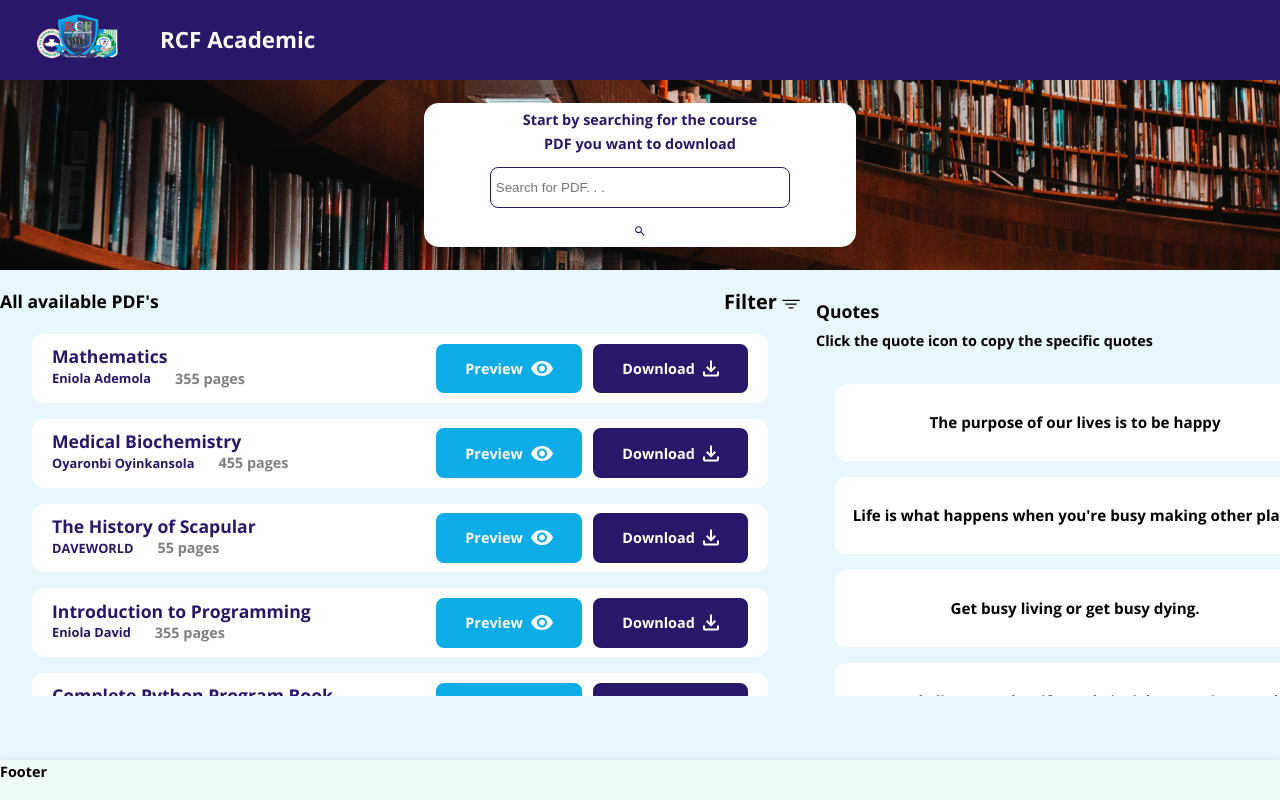
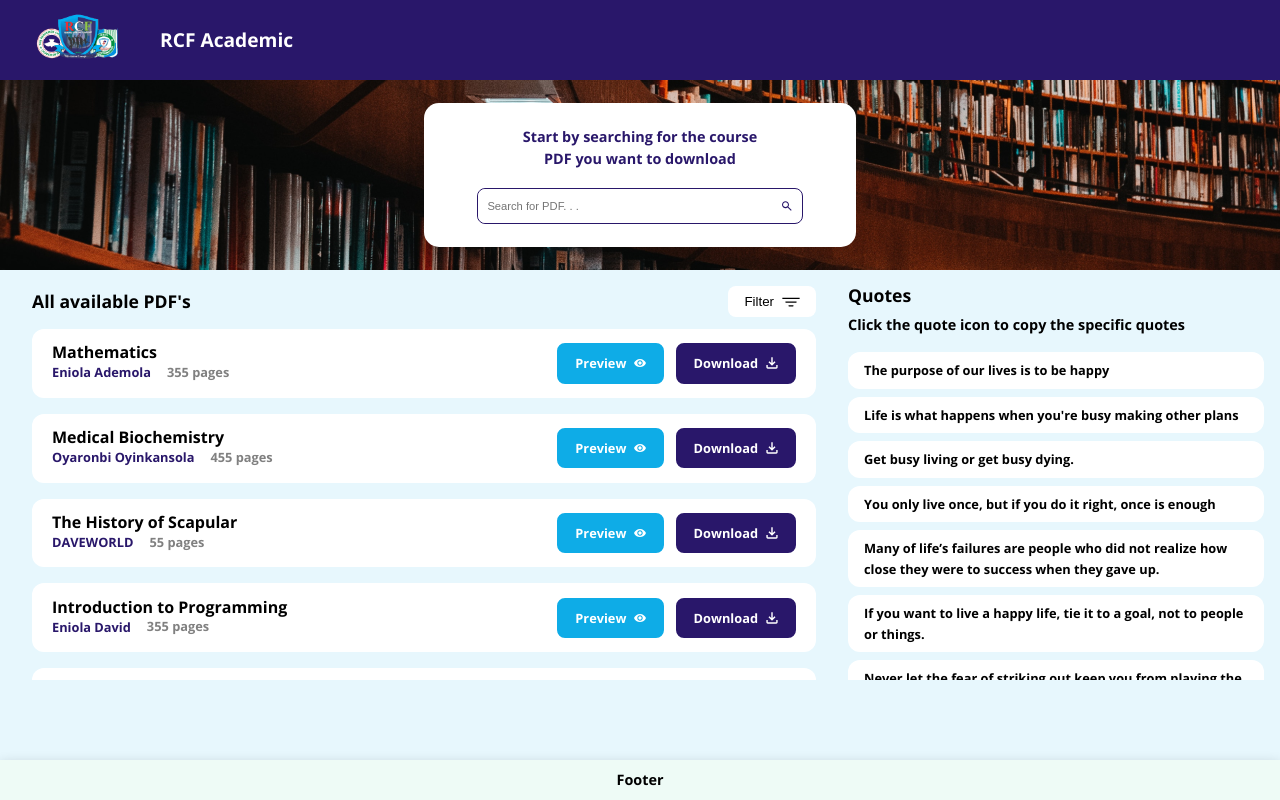
Before and after one commit to RCFPAGE/rcfacademic-frontend, a React (Create React App) app: page / in a window 1280 px wide. Built offline with nearby package versions, Linux system fonts and the light colour scheme.

Commit message:
Updated UI

```diff
--- a/src/components/MainHeader.jsx
+++ b/src/components/MainHeader.jsx
@@ -11,6 +11,7 @@ const MainHeader = ({ query, setQuery }) => {
           Start by searching for the course <br />
           PDF you want to download
         </p>
+        <div className="inputField">
           <input
             placeholder="Search for PDF. . ."
             value={query}
@@ -21,6 +22,7 @@ const MainHeader = ({ query, setQuery }) => {
           </div>
         </div>
       </div>
+    </div>
   );
 };
 
--- a/src/components/footer/footer.scss
+++ b/src/components/footer/footer.scss
@@ -17,13 +17,11 @@
 footer {
   height: 5vh;
   width: 100vw;
-  display: grid;
-  // text-align: center;
-  // place-items: center;
-  top: 0;
-  left: 0;
-  //   z-index: 9;
-  // position: fixed;
   background-color: #eefbf6;
   box-shadow: 0 4px 13px rgb(0 0 0 / 20%);
+  bottom: 0;
+  left: 0;
+  position: fixed;
+  display: grid;
+  place-items: center;
 }
--- a/src/components/mainSection/AvailablePdfs.jsx
+++ b/src/components/mainSection/AvailablePdfs.jsx
@@ -11,16 +11,16 @@ const AvailablePdfs = ({ query, setQuery }) => {
     <div className="available__pdfs">
       <div className="available__pdfs-heading">
         <h4>All available PDF's</h4>
-        <p>
+        <button>
           Filter <Filter />
-        </p>
+        </button>
       </div>
       <div className="bookpdfs">
         {filteredPDFs.map(({ id, title, href, authorName, numOfPages }) => {
           return (
             <div className="bookpdf" key={id}>
               <div className="bookpdf__left">
-                <h4 className="book__title">{title}</h4>
+                <h4 className="title">{title}</h4>
                 <div className="bookpdf__left1">
                   <h6>{authorName}</h6>
                   <span>{numOfPages} pages</span>
--- a/src/components/mainSection/Quotes.jsx
+++ b/src/components/mainSection/Quotes.jsx
@@ -8,15 +8,15 @@ const Quotes = () => {
         <h4>Quotes</h4>
         <p>Click the quote icon to copy the specific quotes</p>
       </div>
-      <div className="quotes__words">
+      <ul className="quotes__words">
         {QuoteWords.map(({ id, quote, author }) => {
           return (
-            <h5 key={id} className="quote">
+            <li key={id} className="quote">
               {quote}
-            </h5>
+            </li>
           );
         })}
-      </div>
+      </ul>
     </div>
   );
 };
--- a/src/components/nav/navbar.scss
+++ b/src/components/nav/navbar.scss
@@ -23,13 +23,14 @@ nav {
     // place-items: center;
     // position: fixed;
     background-color: var.$primaryColor;
-    box-shadow: 0 4px 13px rgb(0 0 0 / 20%)
+    box-shadow: 0 4px 13px rgb(0 0 0 / 20%);
 }
 
 .logo {
     width: 10rem;
     height: 10rem;
     object-fit: contain;
+    // border: 1px solid #fff;
 
     p {
         color: var.$colorWhite;
@@ -38,6 +39,9 @@ nav {
     @include mobile(){
         width: 7rem;
         height: 7rem;
-
     }
 }
+
+h3 {
+    font-size: 1.2rem !important;
+}
--- a/src/index.scss
+++ b/src/index.scss
@@ -52,17 +52,20 @@ $container-width-md: 90%;
 $transition: all 500ms ease; /* make sure all transition have a constant effect*/
 
 ::-webkit-scrollbar {
-  width: 0.5em;
+  width: 0.3em;
 }
 
 ::-webkit-scrollbar-track {
-  background: $secondaryColor;
+  background: rgba($color: $secondaryColor, $alpha: 0.2);
   margin-block: 0.5rem;
 }
 
 ::-webkit-scrollbar-thumb {
   border-radius: 100vw;
-  background: $secondaryColorLight;
+  background: $secondaryColor;
+  &:hover {
+    background: #000;
+  }
 }
 
 html {
--- a/src/pages/landingPage/LandingPage.jsx
+++ b/src/pages/landingPage/LandingPage.jsx
@@ -11,7 +11,9 @@ const LandingPage = () => {
   return (
     <div className="landing__page">
       <MainHeader query={query} setQuery={setQuery} />
+
       <div className="middle__section">
+
         <div className="middle__section-right">
           <div className="pagination">
             <button className="btn">PDF's</button>
@@ -19,6 +21,7 @@ const LandingPage = () => {
           </div>
           <AvailablePdfs query={query} setQuery={setQuery} />
         </div>
+
         <div className="middle__section-left">
           <Quotes />
         </div>
--- a/src/pages/landingPage/landingPage.scss
+++ b/src/pages/landingPage/landingPage.scss
@@ -21,10 +21,14 @@
     height: 85vh;
   }
   .middle__section {
-    display: grid;
-    margin-top: 1rem;
-    grid-template-columns: 1fr 1fr;
+    // display: grid;
+    // margin-top: 1rem;
+    // grid-template-columns: 1fr 1fr;
+    display: flex;
+    align-items: flex-start;
+
     .middle__section-right {
+      flex-basis: 65%;
       // overflow-y: hidden; /* Hide vertical scrollbar */
       // overflow-x: hidden; /* Hide horizontal scrollbar */
       .pagination {
@@ -39,6 +43,7 @@
     }
 
     .middle__section-left {
+      flex-basis: 35%;
       overflow-y: hidden; /* Hide vertical scrollbar */
       overflow-x: hidden; /* Hide horizontal scrollbar */
     }
@@ -61,12 +66,14 @@
     display: grid;
     // gap: 3rem;
     place-items: center;
+    padding: 1em;
     @include mobile {
       width: 20rem;
       height: 9rem;
     }
+
     p {
-      line-height: 24.13px;
+      line-height: 22px;
       font-weight: 400;
       color: var.$primaryColor;
       text-align: center;
@@ -74,13 +81,21 @@
     }
 
     position: relative;
+
+    .inputField {
+      display: flex;
+      align-items: center;
+      border: 1px solid var.$primaryColor;
+      border-radius: 0.5rem;
+      padding-right: 0.4rem;
+    }
     input {
-      border: 1px solid var.$primaryColor;
-      padding: 0.3rem;
+      border-radius: 0.5rem;
+      padding: 0.7rem 0.6rem;
       // length
-      border-radius: 0.5rem;
       width: 300px;
-      height: 40.79px;
+      // height: 40.79px;
+      font-size: 0.7rem;
 
       @include mobile {
         width: 250px;
@@ -109,10 +124,12 @@
 
 /********** AvailablePDF's style **********/
 .available__pdfs {
-  width: 800px;
+  // width: 800px;
   max-height: 410px;
   overflow-y: scroll;
   display: grid;
+  padding: 1rem 1rem 5rem 2rem;
+  // border: 1px solid #000;
 
   @include mobile {
     max-height: 610px;
@@ -125,6 +142,8 @@
   align-items: center;
   display: flex;
   justify-content: space-between;
+  margin-bottom: 12px;
+  // border: 1px solid #000;
   @include mobile {
   }
 
@@ -135,11 +154,32 @@
     font-size: 20px;
     text-align: center;
   }
+
+  button {
+    background-color: #fff;
+    padding: 0.5rem 1rem;
+    font-weight: 400;
+    display: flex;
+    align-items: center;
+    gap: 8px;
+    border-radius: 8px;
+    cursor: pointer;
+    &:hover {
+      background-color: var.$secondaryColor;
+      color: var.$colorWhite;
+      svg {
+        path {
+          fill: var.$colorWhite;
+        }
+      }
+    }
+  }
 }
 
 .bookpdfs {
   //   margin-top: 3rem;
-  padding: 1rem;
+  // border: 1px solid #000;
+  // padding: 1rem;
   display: flex;
   flex-direction: column;
   place-items: center;
@@ -152,7 +192,8 @@
   justify-content: space-between;
   padding: 10px 20px;
   align-items: center;
-  width: 46rem;
+  // width: 46rem;
+  width: 100%;
   height: 4.3rem;
   gap: 0.5rem;
   background: var.$colorWhite;
@@ -161,17 +202,24 @@
   @include mobile() {
     align-items: baseline;
     width: 350px;
-    height: 120px;
+    // height: 120px;
     flex-direction: column;
+    gap: 0.2rem;
   }
 
   .bookpdf__left {
     gap: 0.5rem;
 
+    .title {
+      font-size: 1rem;
+    }
+
     .bookpdf__left1 {
-      gap: 1.5rem;
+      gap: 1rem;
       display: flex;
       align-items: center;
+      font-size: 0.8rem;
+      font-weight: 300 !important;
       h6 {
         color: var.$primaryColor;
       }
@@ -185,23 +233,36 @@
   .bookpdf__right {
     display: flex;
     gap: 0.7rem;
+    a {
+      height: fit-content;
+      width: fit-content;
+      font-size: 0.8rem;
+      font-weight: 300 !important;
+      padding: 0.5rem 1rem;
+      svg {
+        height: 12px;
+        width: 12px;
+      }
+    }
   }
 }
 
 /********** Quotess style **********/
 .quotes {
-  width: 550px;
+  // width: 550px;
   max-height: 410px;
   overflow-y: scroll;
   display: flex;
   flex-direction: column;
+  padding: 1rem 1rem 3rem 1rem;
+  // margin-right: 0.5rem;
   @include mobile() {
     display: none;
   }
 }
 
 .quote__heading {
-  padding: 1rem;
+  // padding: 1rem;
   display: flex;
   flex-direction: column;
   gap: 0.5rem;
@@ -210,29 +271,25 @@
 .quotes__words {
   // margin: 1rem auto;
   display: flex;
-  gap: 1rem;
+  gap: 0.5rem;
   align-items: center;
   flex-direction: column;
   margin-block: 1rem;
+  list-style: none;
   //   padding: 0px 24px;
   //   gap: 302px;
   //   isolation: isolate;
   .quote {
-    display: grid;
-    margin: 0 auto;
-    width: 30rem;
-    height: 4.8rem;
+    padding: 0.5rem 1rem;
+    width: 100%;
+    // width: 30rem;
 
     background: #ffffff;
     border-radius: 12px;
     place-items: center;
 
-    h5 {
-      display: grid;
-      place-items: center;
-      width: 159px;
-      height: 28px;
-    }
+    font-weight: 300;
+    font-size: 0.8rem;
   }
 }
 
```
Lines whose indentation alone changed are shown as unchanged.
